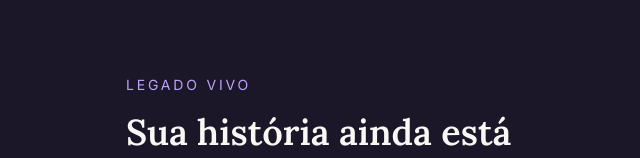
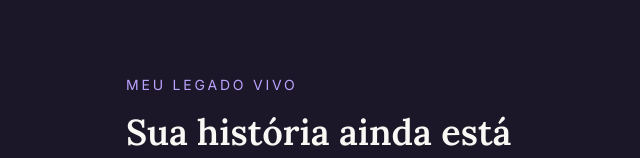
Before and after one commit to felippe-lahr/legado-vivo, a Next.js app: page / in a window 1280 px wide. Shown: the top 158 px of the page, without its empty margins (319-959 px from the left). Built offline with nearby package versions, Linux system fonts and the light colour scheme.

Commit message:
Rename product to "Meu Legado Vivo" throughout
Co-Authored-By: Claude Sonnet 4.6 <noreply@anthropic.com>
Claude-Session: https://claude.ai/code/session_01PyLoyDawE4TPoT8hJpNKnX

```diff
--- a/src/app/layout.tsx
+++ b/src/app/layout.tsx
@@ -15,7 +15,7 @@ const inter = Inter({
 });
 
 export const metadata: Metadata = {
-  title: "Legado Vivo",
+  title: "Meu Legado Vivo",
   description:
     "Uma conversa profunda sobre quem você é, o que te move e o legado que você está construindo.",
 };
--- a/src/lib/legado_vivo_questions.json
+++ b/src/lib/legado_vivo_questions.json
@@ -1,6 +1,6 @@
 {
   "meta": {
-    "produto": "Legado Vivo",
+    "produto": "Meu Legado Vivo",
     "versao": "2.0",
     "total_perguntas_por_faixa": 20,
     "perguntas_fixas": 8,
--- a/src/lib/mercadopago.ts
+++ b/src/lib/mercadopago.ts
@@ -31,7 +31,7 @@ export async function criarPreferencia(
         items: [
           {
             id: `legado-vivo-${sessionId}`,
-            title: "Legado Vivo — Seu perfil completo",
+            title: "Meu Legado Vivo — Seu perfil completo",
             description: "Diagnóstico completo: arquétipo, dimensões e ações.",
             quantity: 1,
             unit_price: PRECO,
```
